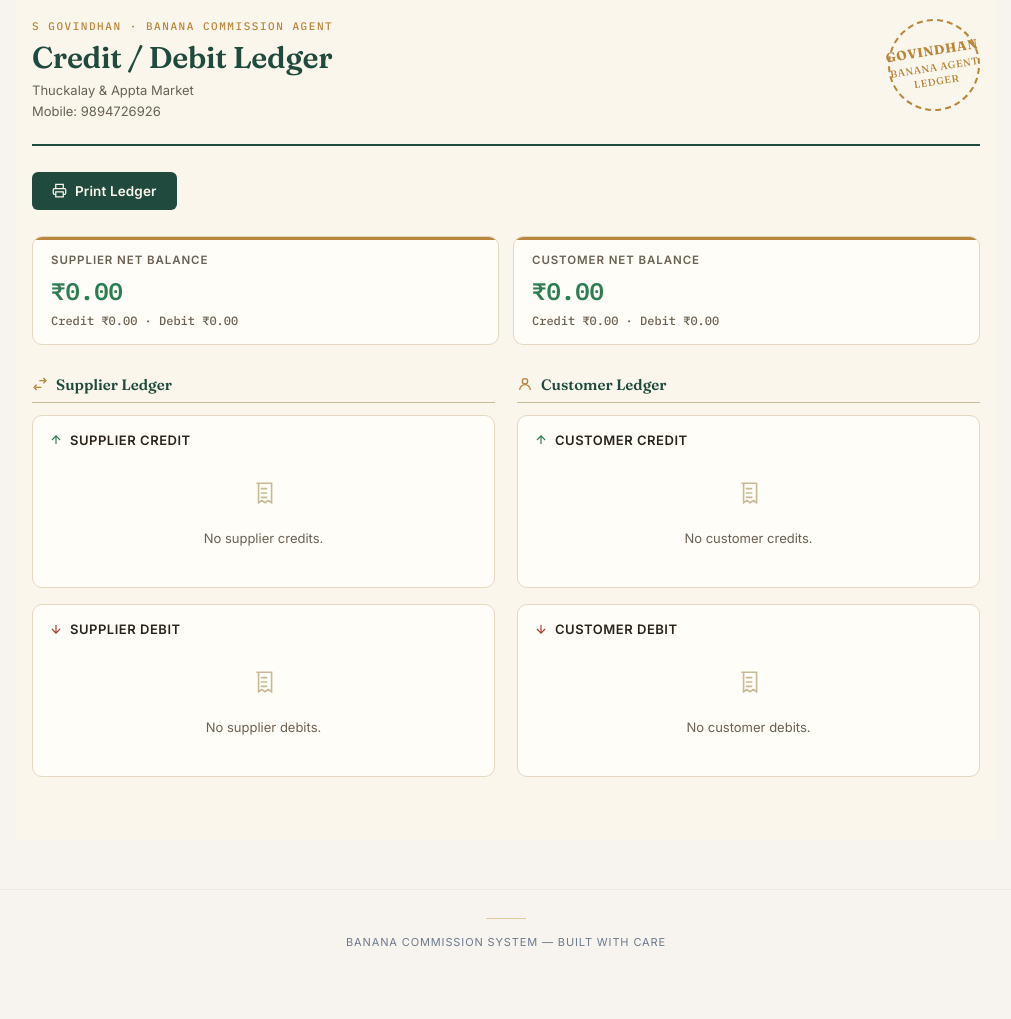
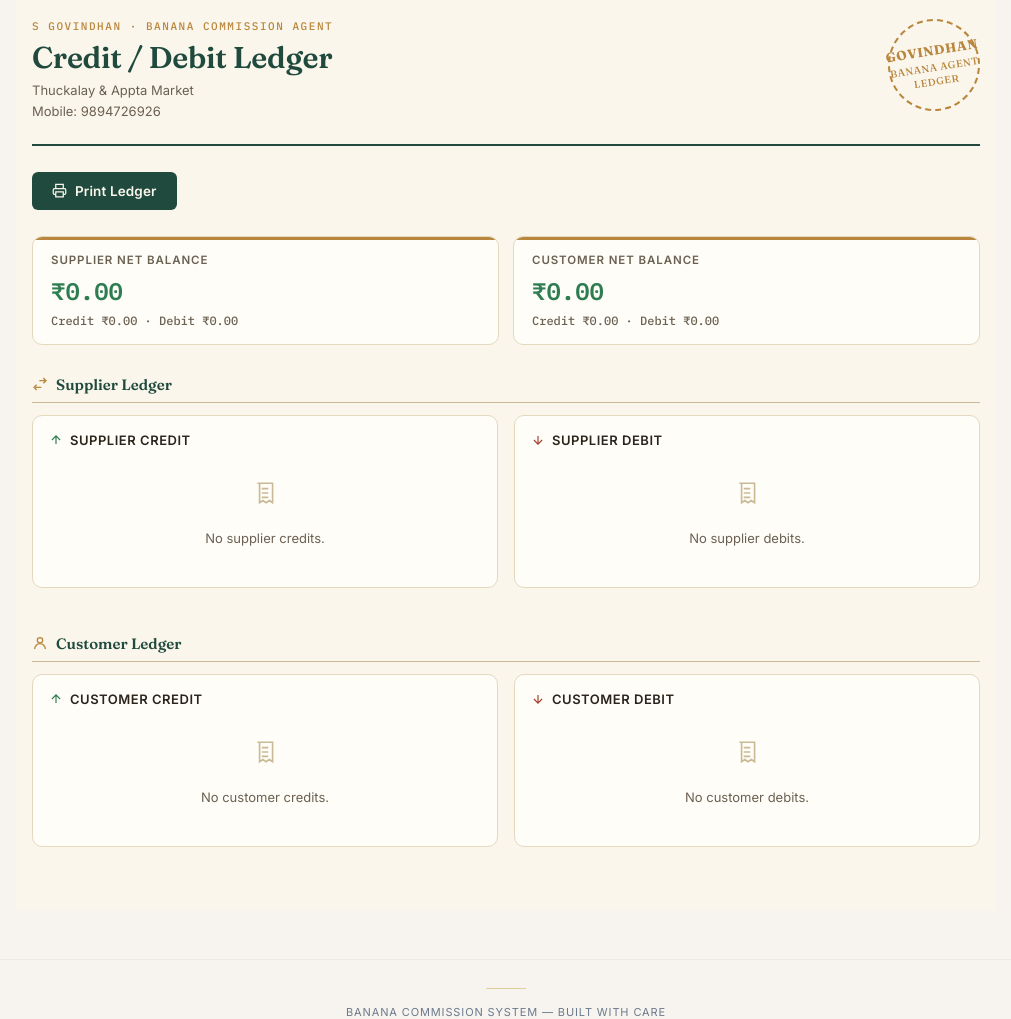
Before and after one commit to Anish-RS/commision-project-, a Flask app: page /ledger in a window 1280 px wide. Shown: the part 126-1145 px from the top of the page, without its empty margins (134-1145 px from the left). Before the commit the page ends 1073 px from the top, so only its background shows below. Run offline with Flask 3, Linux system fonts and the light colour scheme; data that the repository does not hold is empty; some libraries are stand-ins or nearby versions.

Commit message:
Update ledger.html

```diff
--- a/templates/ledger.html
+++ b/templates/ledger.html
@@ -171,8 +171,14 @@
 /* ============================================= */
 .ledger-groups {
     display: grid;
+    grid-template-columns: 1fr;
+    gap: 30px;
+}
+
+.pair-row {
+    display: grid;
     grid-template-columns: 1fr 1fr;
-    gap: 22px;
+    gap: 16px;
 }
 
 .group-title {
@@ -284,7 +290,7 @@ tbody tr:not(:last-child) td {
 .empty-state svg { width: 26px; height: 26px; margin-bottom: 8px; color: var(--line-strong); }
 
 @media (max-width: 720px) {
-    .summary-strip, .ledger-groups { grid-template-columns: 1fr; }
+    .summary-strip, .ledger-groups, .pair-row { grid-template-columns: 1fr; }
     .screen-header { flex-direction: column-reverse; }
     .stamp { align-self: flex-end; }
 }
@@ -463,6 +469,8 @@ tbody tr:not(:last-child) td {
             Supplier Ledger
         </h2>
 
+        <div class="pair-row">
+
         <!-- SUPPLIER CREDIT -->
         <div class="ledger-section">
             <div class="ledger-card">
@@ -566,6 +574,8 @@ tbody tr:not(:last-child) td {
 
             </div>
         </div>
+
+        </div>
     </div>
 
     <!-- ============ CUSTOMER GROUP ============ -->
@@ -574,6 +584,8 @@ tbody tr:not(:last-child) td {
             <svg viewBox="0 0 24 24" fill="none" stroke="currentColor" stroke-width="2"><circle cx="12" cy="8" r="4"/><path d="M4 21c0-4.4 3.6-8 8-8s8 3.6 8 8"/></svg>
             Customer Ledger
         </h2>
+
+        <div class="pair-row">
 
         <!-- CUSTOMER CREDIT -->
         <div class="ledger-section">
@@ -678,6 +690,8 @@ tbody tr:not(:last-child) td {
 
             </div>
         </div>
+
+        </div>
     </div>
 
 </div>
```
